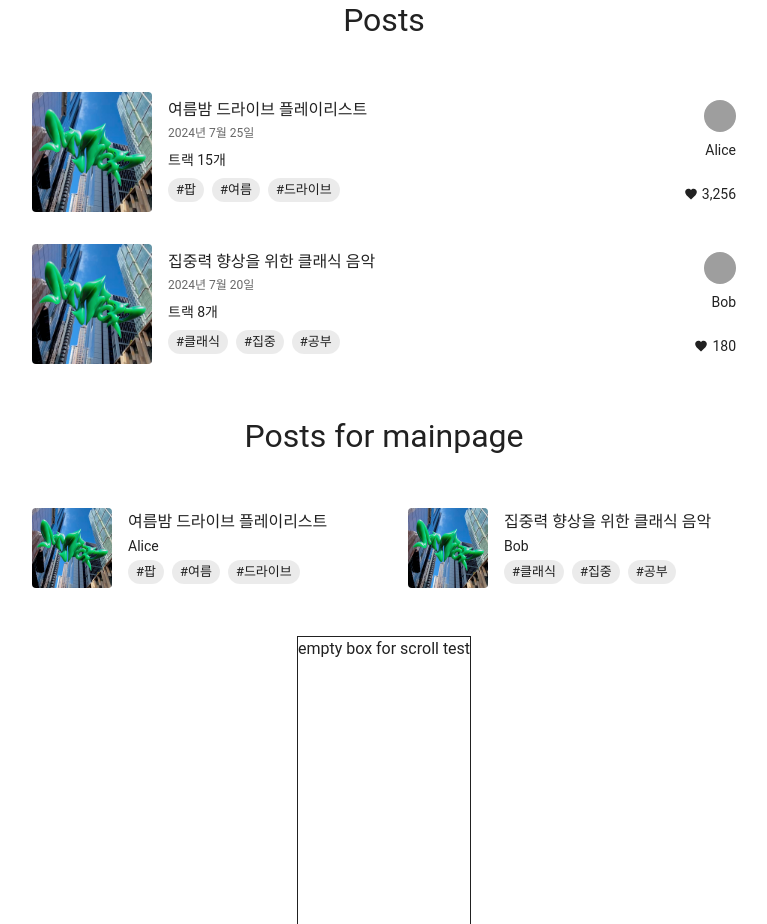
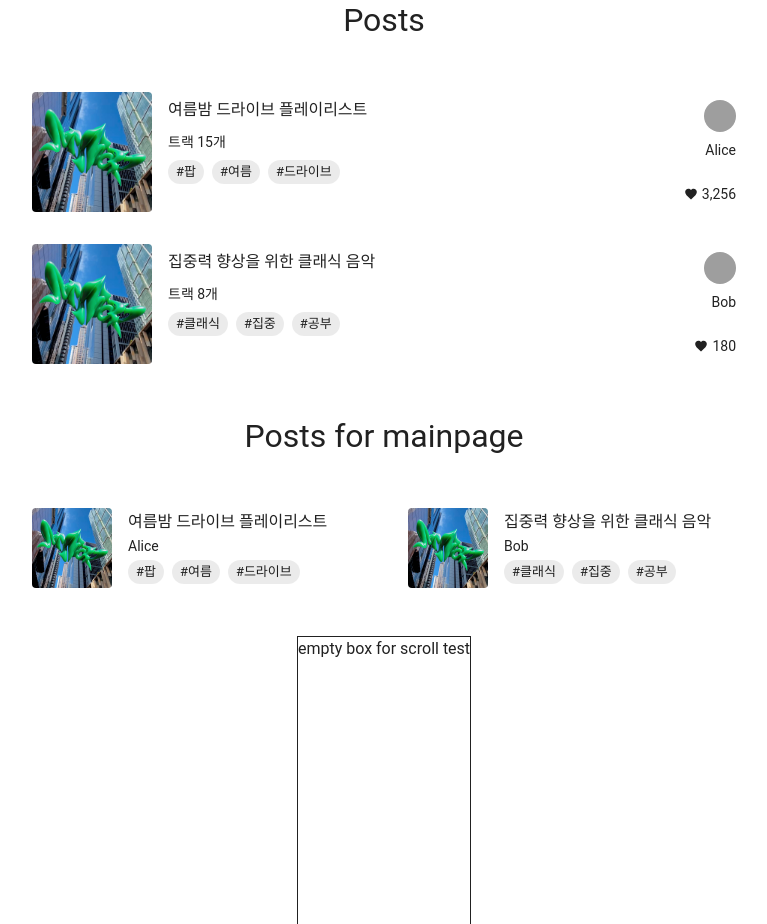
Before and after one commit to TEAM-ChillVibe/chillvibe-frontend, a React (Create React App) app: page /test in a window 1280 px wide. Shown: the part 800-1724 px from the top of the page, without its empty margins (256-1023 px from the left). Built offline with nearby package versions, Linux system fonts and the light colour scheme; grey boxes are pictures that could not be loaded.

Commit message:
refactor: post 날짜 변수명 변경

```diff
--- a/src/components/common/PostListItem.jsx
+++ b/src/components/common/PostListItem.jsx
@@ -3,7 +3,7 @@ import FavoriteIcon from '@mui/icons-material/Favorite';
 import albumSample from './albumSample.jpeg';
 
 function PostListItem({ post }) {
-  const { title, date, trackCount, hashtags, user, likes } = post;
+  const { title, createAt, trackCount, hashtags, user, likes } = post;
 
   return (
     <Box
@@ -25,6 +25,7 @@ function PostListItem({ post }) {
           order: 1,
         }}
       >
+        {/* 이미지 소스 수정 필요 */}
         <img
           src={albumSample}
           alt={'Track img'}
@@ -44,7 +45,7 @@ function PostListItem({ post }) {
           {title}
         </Typography>
         <Typography variant="body3" color="text.secondary" sx={{ mb: 1 }}>
-          {date}
+          {createAt}
         </Typography>
         <Typography variant="body2" sx={{ mb: 1 }}>
           트랙 {trackCount}개
```
